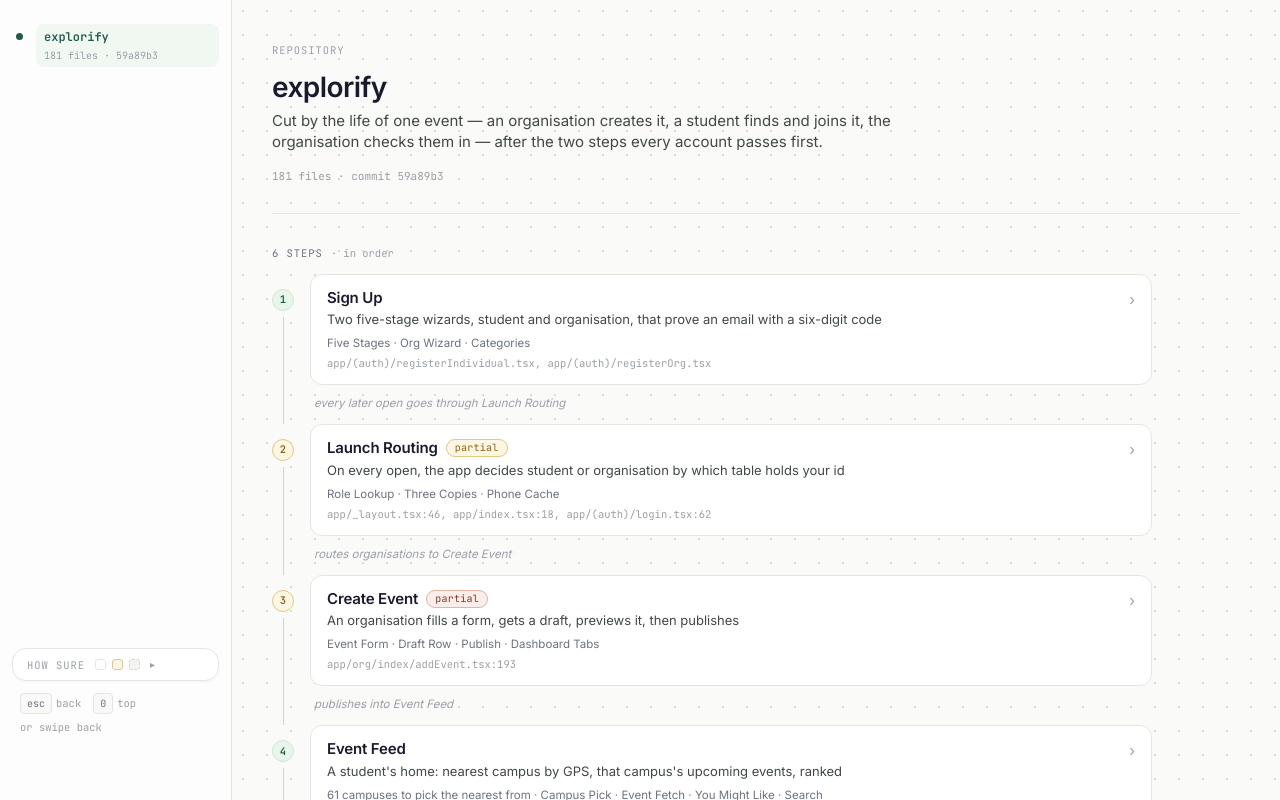
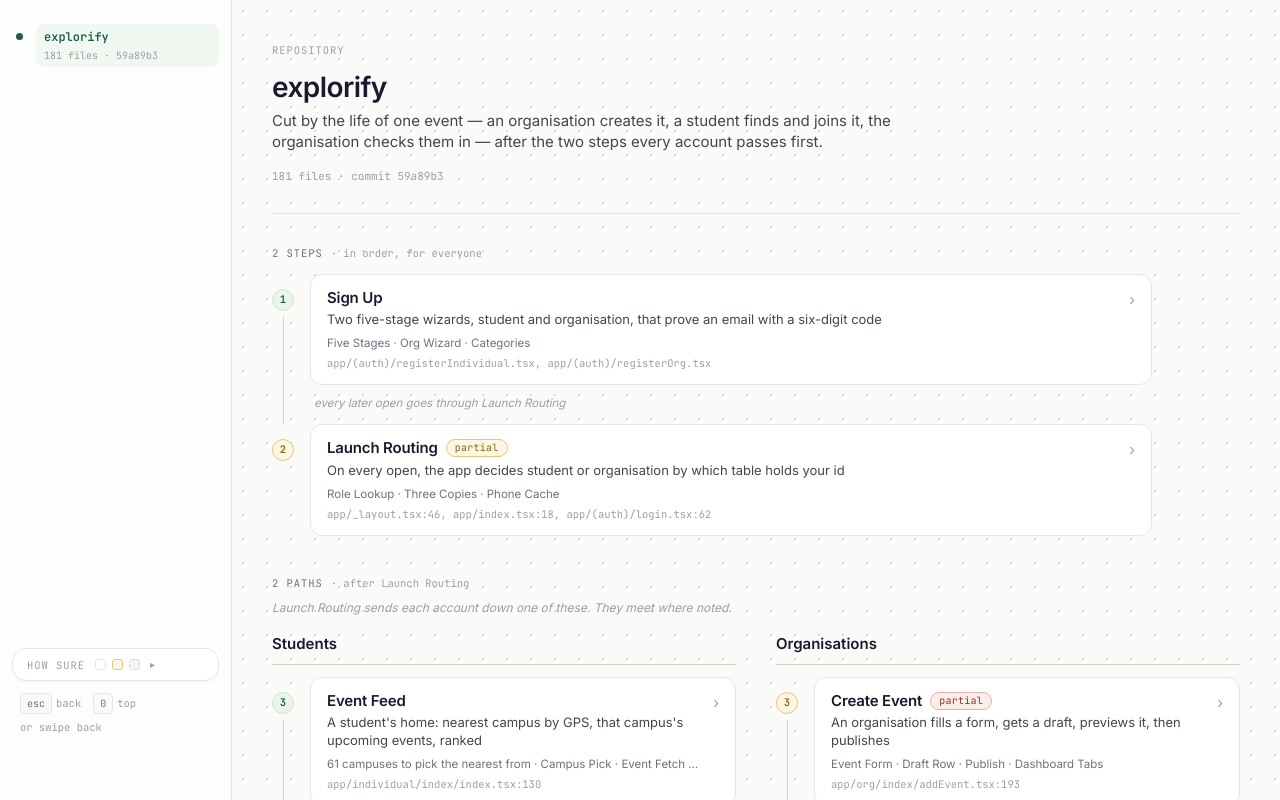
Before and after one commit to jbw9/understand-slop, a Next.js app in the folder ui/: page / in a window 1280 px wide. Built offline with nearby package versions, Linux system fonts and the light colour scheme.

Commit message:
maps: fork the path into Students and Organisations after Launch Routing
Edge gains an optional lane; the overview draws the shared steps, then one
numbered column per lane, with hand-offs between them noted (D33).

Co-Authored-By: Claude Opus 5.5 (1M context) <noreply@anthropic.com>

```diff
--- a/ui/components/canvas.tsx
+++ b/ui/components/canvas.tsx
@@ -29,19 +29,40 @@ import { BLURB_LINES, type Shape } from "@/lib/view";
  */
 
 
+const byOrder = (a: Edge, b: Edge) => (a.order ?? 0) - (b.order ?? 0);
+
 /**
- * The filer's path, in the order E0 chains it. E0 is one chain in
- * ONBOARDING_STEPS order, so walking it from its first `from` IS the sequence.
+ * The path everyone walks, in the order E0 chains it: the ordered edges with
+ * no lane. Walking them from the first `from` IS the sequence.
  */
-const CHAIN = (() => {
-  const sorted = [...E0].sort((a, b) => (a.order ?? 0) - (b.order ?? 0));
+const SPINE = (() => {
+  const sorted = E0.filter((e) => e.order !== undefined && !e.lane).sort(byOrder);
   return sorted.length ? [sorted[0].from, ...sorted.map((e) => e.to)] : [];
 })();
 
-/** 1-indexed position on the filer's path, for roots that are on it. */
-function stepOf(id: string) {
-  const i = CHAIN.indexOf(id);
-  return i === -1 ? undefined : i + 1;
+/** Where the path splits, one ordered branch per lane. Empty if it never does. */
+const LANES = [...new Set(E0.flatMap((e) => (e.lane ? [e.lane] : [])))].map((name) => {
+  const sorted = E0.filter((e) => e.lane === name).sort(byOrder);
+  return { name, from: sorted[0].from, ids: sorted.map((e) => e.to) };
+});
+
+/** Edges with no order: one branch handing something to another. */
+const HANDOFFS = E0.filter((e) => e.order === undefined);
+
+const ON_PATH = new Set([...SPINE, ...LANES.flatMap((l) => l.ids)]);
+
+function roots(ids: string[]) {
+  return ids.map((id) => L0.find((n) => n.id === id)).filter((n): n is Node => n !== undefined);
+}
+
+/** 1-indexed position on the path, counting the shared steps into a lane. */
+function stepOf(id: string): { n: number; of: number; lane?: string } | undefined {
+  const i = SPINE.indexOf(id);
+  if (i !== -1) return { n: i + 1, of: SPINE.length };
+  for (const l of LANES) {
+    const j = l.ids.indexOf(id);
+    if (j !== -1) return { n: SPINE.length + j + 1, of: SPINE.length + l.ids.length, lane: l.name };
+  }
 }
 
 function authored(node: Node) {
@@ -221,7 +242,7 @@ export function Canvas() {
   const crumbs = path
     .map((_, i) => nodeAt(path.slice(0, i + 1)))
     .filter((n): n is Node => n !== null)
-    .map((n) => ({ id: n.id, title: n.title, step: stepOf(n.id) }));
+    .map((n) => ({ id: n.id, title: n.title, step: stepOf(n.id)?.n }));
 
   const open = (next: string[]) => go(next);
 
@@ -273,15 +294,14 @@ export function Canvas() {
 /* ── levels ──────────────────────────────────────────────────── */
 
 /**
- * The repo itself, drawn as a level like any other: the filer's path as a
- * numbered line, and the roots E0 never touches grouped under their own
- * heading.
+ * The repo itself, drawn as a level like any other: the shared path as a
+ * numbered line, then — where it splits — one numbered line per lane side by
+ * side, and the roots E0 never touches grouped under their own heading.
  */
 function Overview({ onOpen }: { onOpen: (p: string[]) => void }) {
-  const chain = CHAIN.map((id) => L0.find((n) => n.id === id)).filter(
-    (n): n is Node => n !== undefined,
-  );
-  const outside = L0.filter((n) => !CHAIN.includes(n.id));
+  const chain = roots(SPINE);
+  const outside = L0.filter((n) => !ON_PATH.has(n.id));
+  const fork = LANES.length ? L0.find((n) => n.id === LANES[0].from) : undefined;
 
   return (
     <>
@@ -291,8 +311,36 @@ function Overview({ onOpen }: { onOpen: (p: string[]) => void }) {
         sub={RUN.about}
         meta={`${RUN.files} files · commit ${RUN.commit}`}
       />
-      <Caption count={chain.length} what="steps" how="in order" />
+      <Caption
+        count={chain.length}
+        what="steps"
+        how={LANES.length ? "in order, for everyone" : "in order"}
+      />
       <Steps nodes={chain} edges={E0} at={[]} onOpen={onOpen} />
+
+      {fork ? (
+        <section className="mt-10">
+          <Caption count={LANES.length} what="paths" how={`after ${fork.title}`} />
+          <Note>{fork.title} sends each account down one of these. They meet where noted.</Note>
+          <div className="grid max-w-[1180px] grid-cols-1 gap-x-10 gap-y-8 lg:grid-cols-2">
+            {LANES.map((l) => (
+              <div key={l.name} className="min-w-0">
+                <h3 className="mb-3 border-b border-border-strong pb-2 text-[15px] font-semibold text-ink">
+                  {l.name}
+                </h3>
+                <Steps
+                  nodes={roots(l.ids)}
+                  edges={E0}
+                  start={SPINE.length + 1}
+                  handoffs={HANDOFFS}
+                  at={[]}
+                  onOpen={onOpen}
+                />
+              </div>
+            ))}
+          </div>
+        </section>
+      ) : null}
 
       {outside.length ? (
         <section className="mt-12">
@@ -343,7 +391,7 @@ function Level({
           parent
             ? `Inside ${parent.title}`
             : step
-              ? `Step ${step} of ${CHAIN.length}`
+              ? `${step.lane ? `${step.lane} · ` : ""}Step ${step.n} of ${step.of}`
               : "Outside the path"
         }
         title={node.title}
@@ -400,11 +448,17 @@ function Level({
 function Steps({
   nodes,
   edges,
+  start = 1,
+  handoffs = [],
   at,
   onOpen,
 }: {
   nodes: Node[];
   edges: Edge[];
+  /** The first dot's number — a lane continues the shared path's count. */
+  start?: number;
+  /** Hand-offs into another lane, written under the step they leave. */
+  handoffs?: Edge[];
   at: string[];
   onOpen: (p: string[]) => void;
 }) {
@@ -419,7 +473,7 @@ function Steps({
         return (
           <li key={n.id} className="flex gap-4">
             <div className="flex w-[22px] shrink-0 flex-col items-center pt-[15px]">
-              <StepDot n={i + 1} state={n.state} />
+              <StepDot n={start + i} state={n.state} />
               {last ? null : (
                 <span
                   className={cn(
@@ -441,6 +495,17 @@ function Steps({
                   {edge.label} {nodes[i + 1].title}
                 </p>
               ) : null}
+              {handoffs
+                .filter((h) => h.from === n.id)
+                .map((h) => (
+                  <p key={h.to} className="mt-1.5 pl-1 text-[11.5px] italic text-faint">
+                    ↗ {h.label}{" "}
+                    <span className="font-medium not-italic text-muted-slate">
+                      {L0.find((r) => r.id === h.to)?.title}
+                    </span>
+                    {stepOf(h.to)?.lane ? ` · ${stepOf(h.to)?.lane}` : ""}
+                  </p>
+                ))}
             </div>
           </li>
         );
--- a/ui/lib/explorify.ts
+++ b/ui/lib/explorify.ts
@@ -2607,10 +2607,16 @@ if __name__ == "__main__":
    `account`, `supabase` and `server` are not steps and get no edge. */
 export const E0: Edge[] = [
   { from: "signup", to: "launch", state: "derived", label: "every later open goes through", order: 1 },
-  { from: "launch", to: "create-event", state: "derived", label: "routes organisations to", order: 2 },
-  { from: "create-event", to: "feed", state: "derived", label: "publishes into", order: 3 },
-  { from: "feed", to: "rsvp", state: "derived", label: "opens", order: 4 },
-  { from: "rsvp", to: "check-in", state: "derived", label: "fills the list for", order: 5 },
+  // app/_layout.tsx sends an id found in `individual` to app/individual and
+  // one found in `organizations` to app/org: two apps from here on.
+  { from: "launch", to: "feed", state: "derived", label: "routes students to", order: 2, lane: "Students" },
+  { from: "feed", to: "rsvp", state: "derived", label: "opens", order: 3, lane: "Students" },
+  { from: "launch", to: "create-event", state: "derived", label: "routes organisations to", order: 2, lane: "Organisations" },
+  // ongoing.tsx → eventdetails.tsx:200 → attendees.tsx
+  { from: "create-event", to: "check-in", state: "derived", label: "lists the event, whose details open", order: 3, lane: "Organisations" },
+  // Where the two apps meet: one writes a row the other reads.
+  { from: "create-event", to: "feed", state: "derived", label: "publishes into" },
+  { from: "rsvp", to: "check-in", state: "derived", label: "fills the list for" },
 ];
 
 /* ── row-level links ──────────────────────────────────────────
```
Also changed, not shown: ui/lib/data.ts (+7 -0 lines), 1 other file (tests, documents, lock files or other folders).
